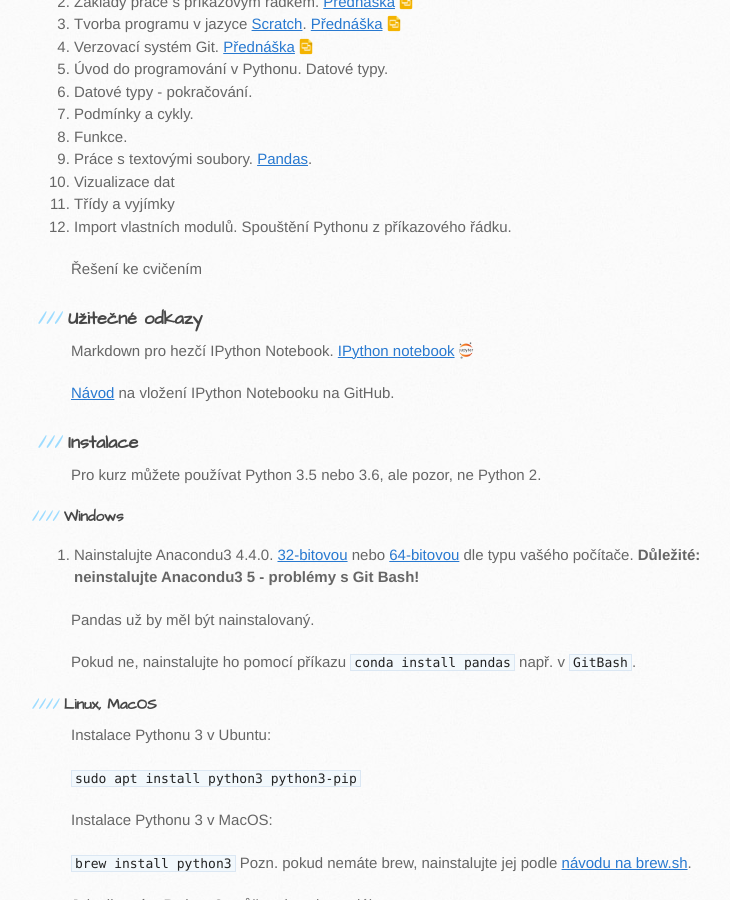
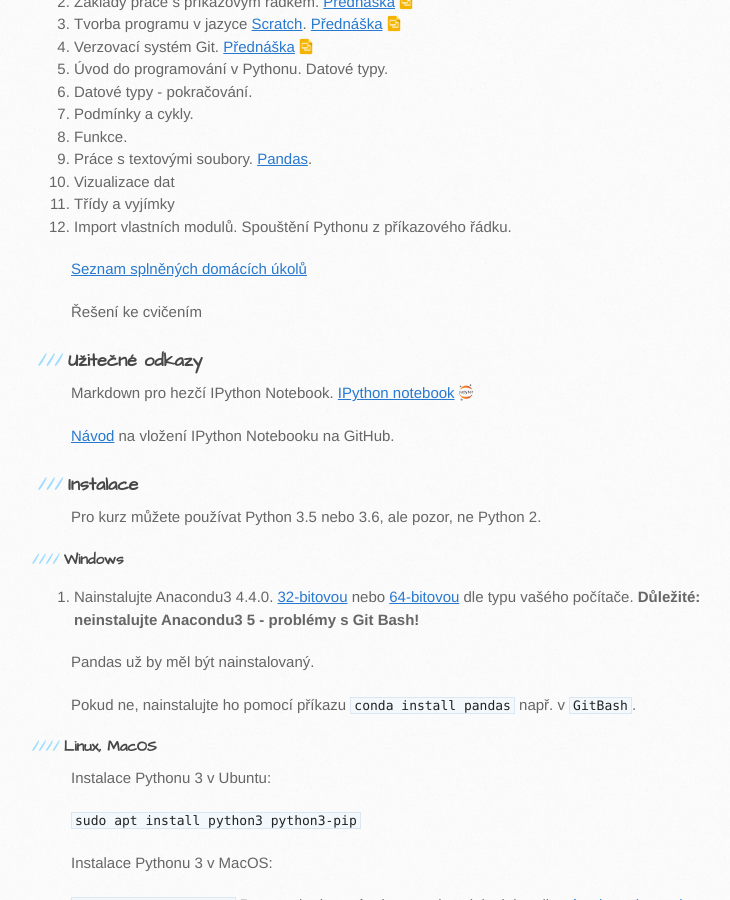
Before and after one commit to anastazie/intro_python_biol, a Jekyll site: the page built from index.md, in a window 1280 px wide and 900 px high, scrolled down 1114 px. Shown: the whole window, without its empty margins (99-829 px from the left). Built offline with Jekyll 4.4.1, drawn with Linux system fonts in a browser that asks for light colours; our own code applies the rules of GitHub Pages for plain Markdown files.

Commit message:
Update index.md

```diff
--- a/index.md
+++ b/index.md
@@ -31,6 +31,8 @@ Každé úterý 17:20 - 18:50, učebna B311, Viničná 7, 3. patro.
 1. Vizualizace dat
 1. Třídy a vyjímky
 1. Import vlastních modulů. Spouštění Pythonu z příkazového řádku.
+
+[Seznam splněných domácích úkolů](https://docs.google.com/spreadsheets/d/1VbooFGuj2_wCxS7EbUE3lnpNgIiTvneexpI2EKxN7hA/edit?usp=sharing)
 
 Řešení ke cvičením
 
```
